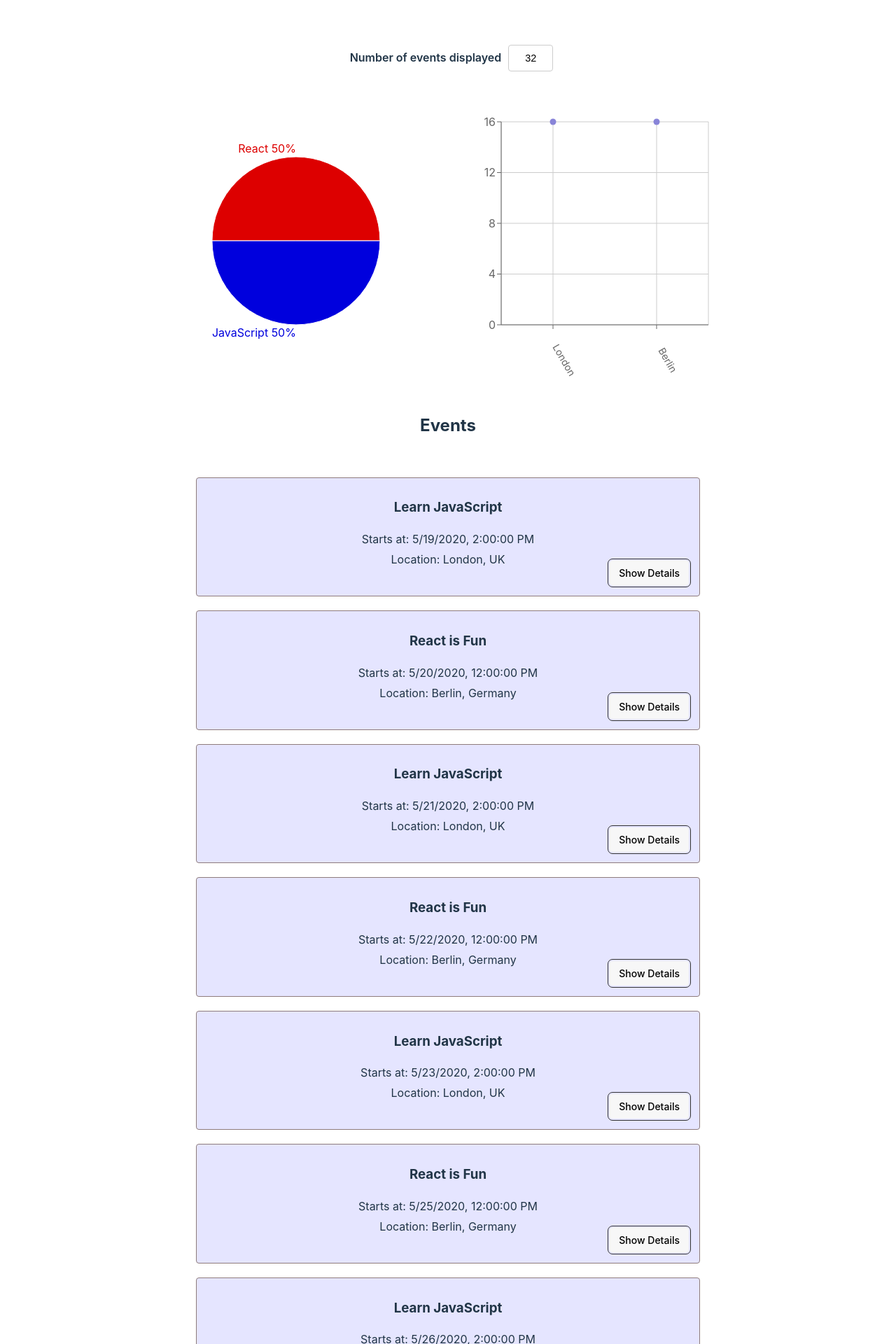
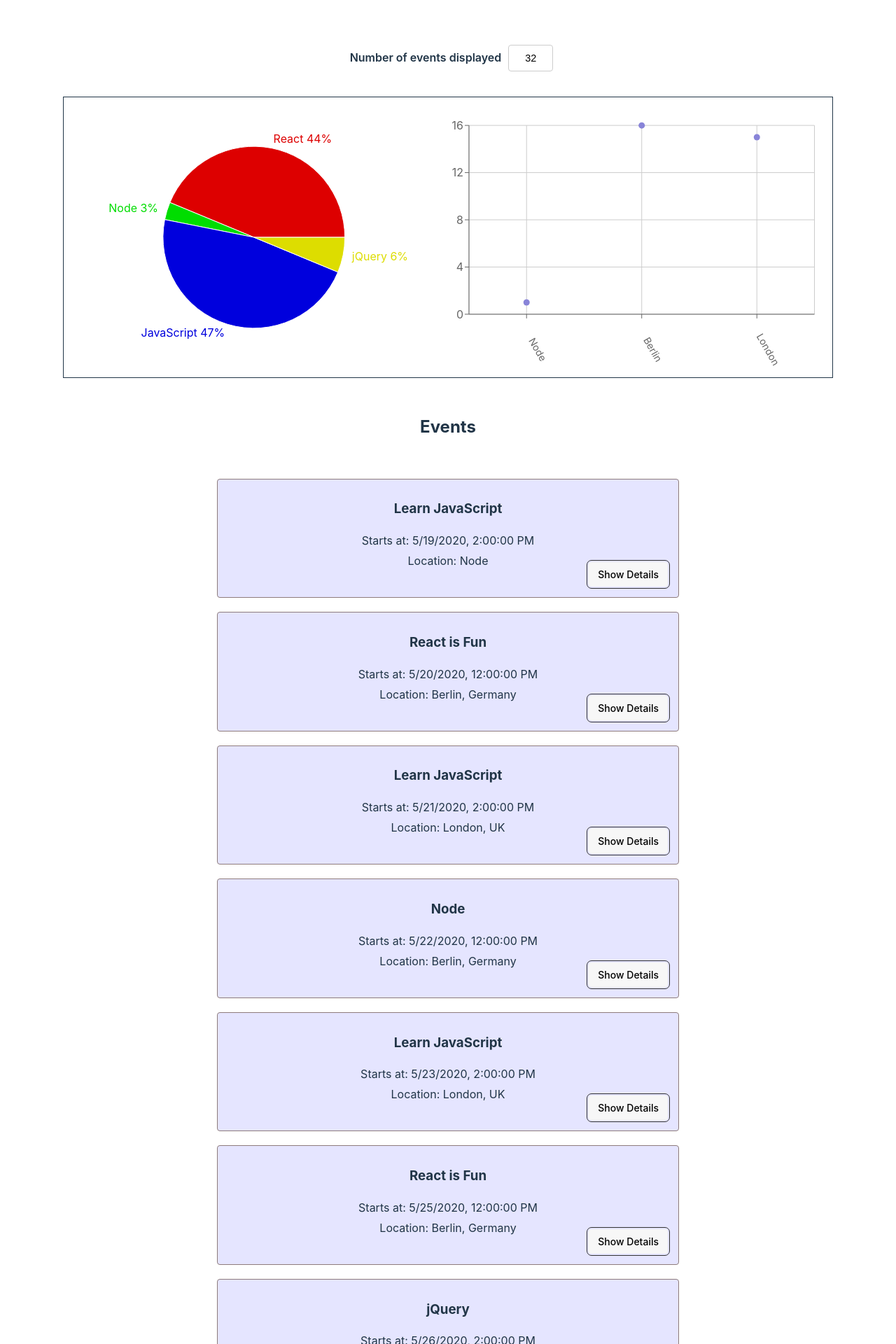
Before and after one commit to LindsellR/meet, a React (Vite) app: page / in a window 1280 px wide. Shown: the part 260-2180 px from the top of the page at 70% size. Built offline with nearby package versions, Linux system fonts and the light colour scheme; the HTML template or start-up script is replaced by a standard one.

Commit message:
Positioning piechart

```diff
--- a/src/App.css
+++ b/src/App.css
@@ -1,4 +1,5 @@
 @import url(https://fonts.googleapis.com/css?family=Roboto:500);
+
 .App {
   display: flex;
   flex-direction: column;
@@ -10,11 +11,10 @@
 }
 
 .App * {
-  width: 100%;
   text-align: center;
   box-sizing: border-box;
   width: 100%;
-  max-width: 900px;
+  max-width: 1100px;
 }
 
 ul {
@@ -23,7 +23,7 @@ ul {
 }
 
 header h1 {
-  width: 100%;
+  width: 6%;
   background-color: #3f4758;
   padding: 1.5rem;
   color: white;
@@ -32,20 +32,23 @@ header h1 {
   border-radius: 10px;
 }
 
+h2 {
+  padding-top: 2rem;
+}
+
 p {
   margin: 5px 0;
 }
 
 .form-wrapper {
-   width: 500px;
+  width: 500px;
   display: flex;
   justify-content: center;
   margin-top: 2rem;
   padding: 1rem;
-
 }
 
-input{
+input {
   padding: 8px 6px 8px 10px;
   border-radius: 4px;
   outline: none;
@@ -96,7 +99,7 @@ label {
 }
 
 .event {
-  max-width: 80%;
+  max-width: 60%;
   padding: 10px 10px 35px;
   margin: 20px auto;
   text-align: left;
@@ -135,9 +138,7 @@ label {
 .charts-container {
   display: grid;
   grid-template-columns: 1fr 1fr;
-  gap: 2rem;
-  padding: 1rem;
-  overflow: visible;
+  border: solid 1px;
 }
 
 .Alert {
@@ -153,7 +154,6 @@ label {
   align-items: center;
   justify-content: center;
 }
-
 
 @media (max-width: 600px) {
   .App * {
@@ -180,7 +180,7 @@ label {
   }
 }
 
-@media (max-width:768px) {
+@media (max-width: 768px) {
   .charts-container {
     grid-template-columns: 1fr;
   }
--- a/src/components/CityEventsChart.jsx
+++ b/src/components/CityEventsChart.jsx
@@ -26,13 +26,13 @@ const CityEventsChart = ({ allLocations, events }) => {
   }
 
   return (
-    <ResponsiveContainer width="90%" height={400}>
+    <ResponsiveContainer width="99%" height={400}>
       <ScatterChart
         margin={{
-          top: 20,
+          top: 40,
           right: 20,
           bottom: 60,
-          left: 0,
+          left: -30,
         }}
       >
         <CartesianGrid />
--- a/src/components/EventGenresChart.jsx
+++ b/src/components/EventGenresChart.jsx
@@ -58,13 +58,13 @@ const EventGenresChart = ({ events }) => {
 
   return (
     <ResponsiveContainer width="99%" height={400}>
-      <PieChart margin={{ top: 20, right: 0, bottom: 40, left: 20 }}>
+      <PieChart>
         <Pie
           data={data}
           dataKey="value"
           labelLine={false}
           label={renderCustomizedLabel}
-          outerRadius={120}
+          outerRadius={130}
         >
           {data.map((entry, index) => (
             <Cell key={`cell-${index}`} fill={colors[index % colors.length]} />
--- a/src/mock-data.js
+++ b/src/mock-data.js
@@ -9,7 +9,7 @@ const mockData =  [
           "updated": "2020-05-27T12:01:32.356Z",
           "summary": "Learn JavaScript",
           "description": "Have you wondered how you can ask Google to show you the list of the top ten must-see places in London? And how Google presents you the list? How can you submit the details of an application? Well, JavaScript is doing these. :) \n\nJavascript offers interactivity to a dull, static website. Come, learn JavaScript with us and make those beautiful websites.",
-          "location": "London, UK",
+          "location": "Node",
           "creator": {
            "email": "fullstackwebdev@careerfoundry.com",
            "self": true
@@ -124,7 +124,7 @@ const mockData =  [
           "htmlLink": "https://www.google.com/calendar/event?eid=M3F0ZDZ1c2NxNHRzaTZnYzdubW10cHFsY3RfMjAyMDA1MjJUMTIwMDAwWiBmdWxsc3RhY2t3ZWJkZXZAY2FyZWVyZm91bmRyeS5jb20",
           "created": "2020-05-19T19:14:30.000Z",
           "updated": "2020-05-27T11:45:37.792Z",
-          "summary": "React is Fun",
+          "summary": "Node",
           "description": "Love HTML, CSS, and JS? Want to become a cool front-end developer? \n\nReact is one of the most popular front-end frameworks. There is a huge number of job openings for React developers in most cities. \n\nJoin us in our free React training sessions and give your career a new direction. ",
           "location": "Berlin, Germany",
           "creator": {
@@ -241,7 +241,7 @@ const mockData =  [
           "htmlLink": "https://www.google.com/calendar/event?eid=NGVhaHM5Z2hraHJ2a2xkNzJob2d1OXBoM2VfMjAyMDA1MjZUMTQwMDAwWiBmdWxsc3RhY2t3ZWJkZXZAY2FyZWVyZm91bmRyeS5jb20",
           "created": "2020-05-19T19:17:46.000Z",
           "updated": "2020-05-27T12:01:32.356Z",
-          "summary": "Learn JavaScript",
+          "summary": "jQuery",
           "description": "Have you wondered how you can ask Google to show you the list of the top ten must-see places in London? And how Google presents you the list? How can you submit the details of an application? Well, JavaScript is doing these. :) \n\nJavascript offers interactivity to a dull, static website. Come, learn JavaScript with us and make those beautiful websites.",
           "location": "London, UK",
           "creator": {
@@ -358,7 +358,7 @@ const mockData =  [
           "htmlLink": "https://www.google.com/calendar/event?eid=M3F0ZDZ1c2NxNHRzaTZnYzdubW10cHFsY3RfMjAyMDA1MjlUMTIwMDAwWiBmdWxsc3RhY2t3ZWJkZXZAY2FyZWVyZm91bmRyeS5jb20",
           "created": "2020-05-19T19:14:30.000Z",
           "updated": "2020-05-27T11:45:37.792Z",
-          "summary": "React is Fun",
+          "summary": "jQuery",
           "description": "Love HTML, CSS, and JS? Want to become a cool front-end developer? \n\nReact is one of the most popular front-end frameworks. There is a huge number of job openings for React developers in most cities. \n\nJoin us in our free React training sessions and give your career a new direction. ",
           "location": "Berlin, Germany",
           "creator": {
```
